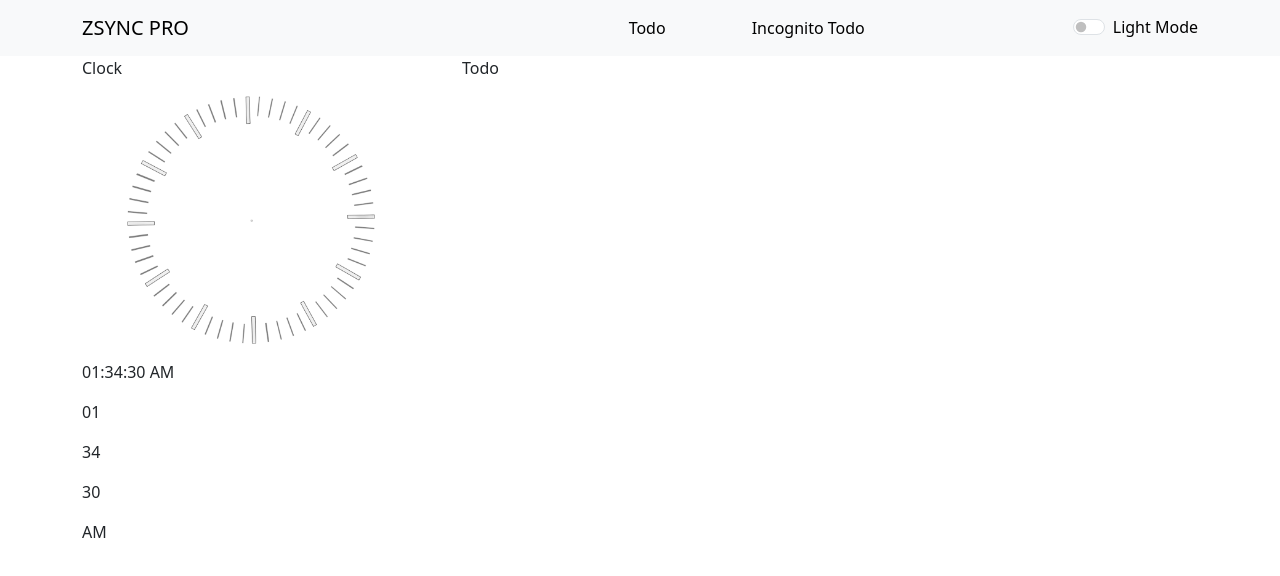
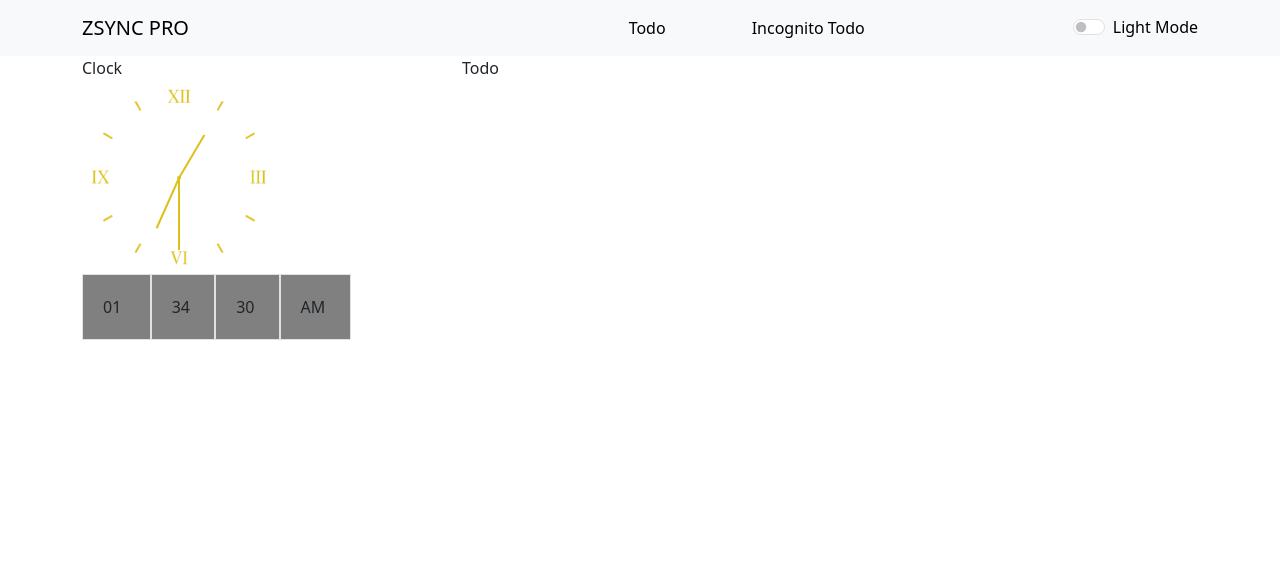
Before and after one commit to AakashGaur03/ZSYNC_PRO, a React (Vite) app: page / in a window 1280 px wide. Shown: the top 576 px of the page. Built offline with nearby package versions, Linux system fonts and the light colour scheme.

Commit message:
Updated Clock

```diff
--- a/src/App.jsx
+++ b/src/App.jsx
@@ -28,12 +28,12 @@ function App() {
             onToggleClick={toggleTheme}
             themeSwitch={themeSwitch}
           />
-          <Container>
+          <Container className="minHeightContainer">
             <Row>
-              <Col sm="4">
+              <Col lg="4">
                 <Clock />
               </Col>
-              <Col sm="8">
+              <Col lg="8">
                 <Routes>
                   <Route path="" element={<Todo />} />
                   <Route path="/incognito-todo" element={<IncognitoTodo />} />
--- a/src/components/Clock.jsx
+++ b/src/components/Clock.jsx
@@ -1,33 +1,51 @@
-import React, { useEffect, useState } from 'react'
+import React, { useEffect, useState } from "react";
 
 const Clock = () => {
-  const [currentTime,setCurrentTime]=useState(new Date())
+  const [currentTime, setCurrentTime] = useState(new Date());
+  const [getSec, setGetSec] = useState(0);
+  const [getmin, setGetMin] = useState(0);
+  const [getHour, setGetHour] = useState(0);
+  const formatTimeComponent = (component) => {
+    return component < 10 ? `0${component}` : component;
+  };
 
-  useEffect(()=>{
-    const intervalId =setInterval(()=>{
-      setCurrentTime(new Date())
-    },1000)
+  useEffect(() => {
+    const intervalId = setInterval(() => {
+      const now = new Date();
+      setCurrentTime(now);
+      setGetSec(now.getSeconds());
+      setGetMin(now.getMinutes());
+      setGetHour(now.getHours());
+    }, 1000);
 
+    return () => clearInterval(intervalId);
+  }, []);
 
-    return () => clearInterval(intervalId)
-  },[])
-
-  const formattedTime=currentTime.toLocaleTimeString([], { hour: '2-digit', minute: '2-digit', second: '2-digit' })
-  const hour=currentTime.toLocaleTimeString([], {hour: '2-digit', hour12: false })
-  const minute=currentTime.toLocaleTimeString([], {minute: '2-digit'})
-  const second=currentTime.toLocaleTimeString([], {second: '2-digit' })
-  const ampm=currentTime.toLocaleTimeString([], {hour: 'numeric', hour12: true }).split(' ')[1]
+  const secondRotateDegrees = (360 / 60) * getSec;
+  const minuteRotateDegrees = (360 / 60) * getmin;
+  const hourRotateDegrees = (360 / 12) * (getHour % 12) + (30 / 60) * getHour;
+  const hour = currentTime.toLocaleTimeString([], { hour: "2-digit", hour12: true }).split(" ")[0];
+  const minute = currentTime.toLocaleTimeString([], { minute: "2-digit" });
+  const second = formatTimeComponent(currentTime.toLocaleTimeString([], { second: "2-digit" }));
+  const ampm = currentTime.toLocaleTimeString([], { hour: "numeric", hour12: true }).split(" ")[1];
   return (
     <>
-    <div>Clock</div>
-    <img src="/Clock.png" alt="" className='clockInfo' />
-    <p>{formattedTime}</p>
-    <p>{hour}</p>
-    <p>{minute}</p>
-    <p>{second}</p>
-    <p>{ampm}</p>
+      <div>Clock</div>
+
+      <div className="position-relative">
+        <img src="/Clock2.webp" alt="" className="clockInfo" />
+        <div className="position-absolute" id="secHand" style={{ transform: `rotate(${secondRotateDegrees}deg)` }}></div>
+        <div className="position-absolute" id="minHand" style={{ transform: `rotate(${minuteRotateDegrees}deg)` }}></div>
+        <div className="position-absolute" id="hourHand" style={{ transform: `rotate(${hourRotateDegrees}deg)` }}></div>
+      </div>
+      <div className="d-flex">
+        <div className="border hour">{hour} &nbsp;</div>
+        <div className="border minute">{minute}&nbsp;</div>
+        <div className="border second">{second}&nbsp;</div>
+        <div className="border ampn">{ampm}&nbsp;</div>
+      </div>
     </>
-  )
-}
+  );
+};
 
-export default Clock
+export default Clock;
--- a/src/index.css
+++ b/src/index.css
@@ -1,30 +1,60 @@
 .togglePosition {
   align-self: center;
 }
-.marginNavItem{
-    margin-right: 300px;
+.marginNavItem {
+  margin-right: 300px;
 }
-.gapNavItem{
-    gap:70px
+.gapNavItem {
+  gap: 70px;
 }
-@media (max-width:1400px)
-{
-    .marginNavItem{
-        margin-right: 200px;
-    }
+@media (max-width: 1400px) {
+  .marginNavItem {
+    margin-right: 200px;
+  }
 }
 @media (max-width: 991px) {
   .togglePosition {
     align-self: flex-start;
   }
-  .gapNavItem{
-      gap:0px
+  .gapNavItem {
+    gap: 0px;
   }
-  .marginNavItem{
-      margin-right: 0px;
+  .marginNavItem {
+    margin-right: 0px;
   }
 }
-.clockInfo{
-  height: 35vh;
+.minHeightContainer{
+  min-height: calc(100vh - 56px);
+}
+.clockInfo {
+  height: 193.85px;
   width: auto;
 }
+.border {
+  background-color: gray;
+  padding: 20px;
+}
+#secHand {
+  height: 72px;
+  top: 25.5px;
+  left: 95.5px;
+  width: 2px;
+  transform-origin: bottom;
+  background-color: #ddc01b;
+}
+#minHand {
+  height: 55px;
+  top: 42.5px;
+  left: 95.5px;
+  width: 2px;
+  transform-origin: bottom;
+  background-color: #ddc01b;
+}
+#hourHand {
+  height: 50px;
+  top: 47.5px;
+  left: 95.5px;
+  width: 2px;
+  transform-origin: bottom;
+  background-color: #ddc01b;
+}
```
Also changed, not shown: public/Clock2.webp (added), 1 other file (tests, documents, lock files or other folders).
